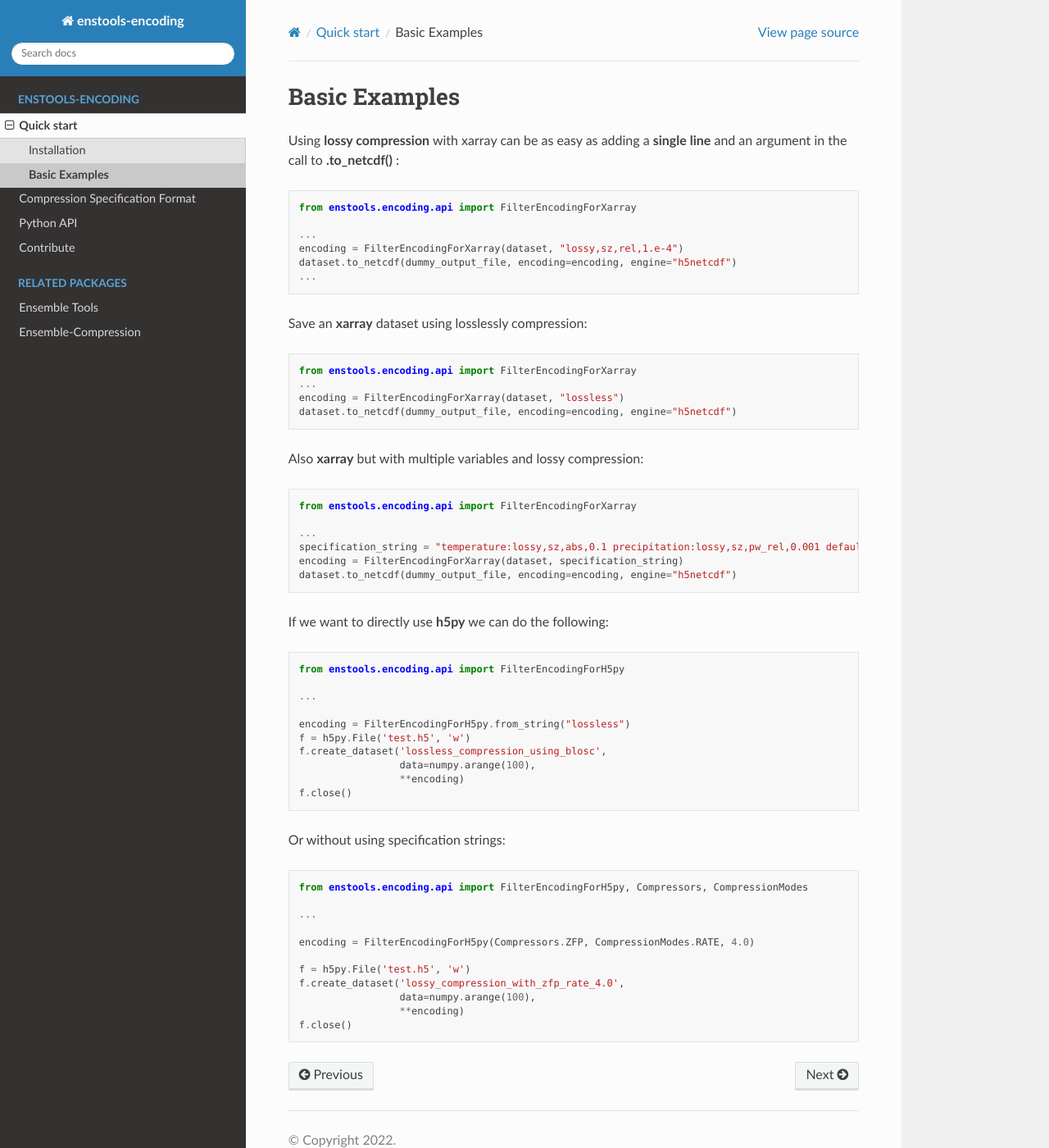
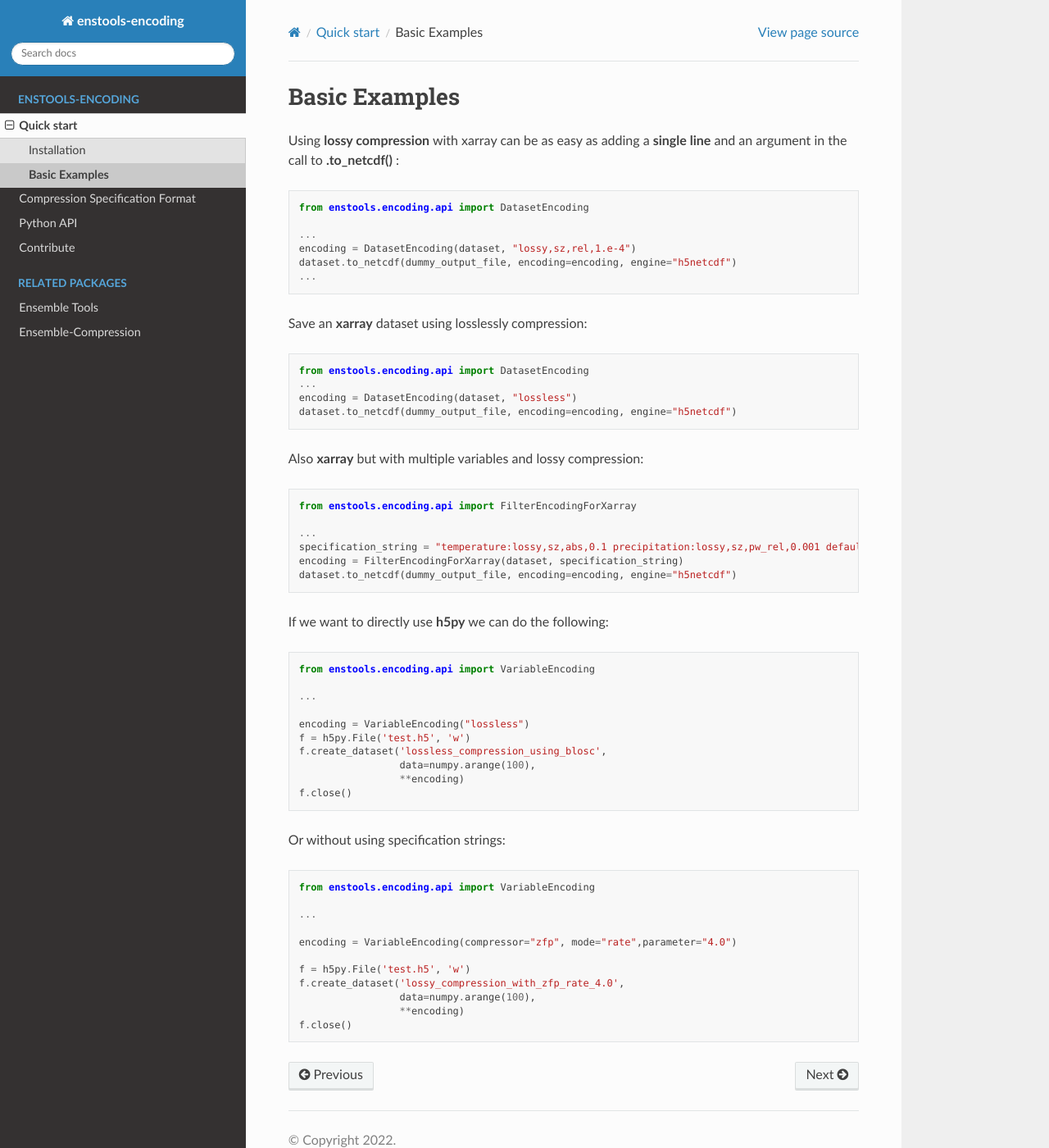
Before and after one commit to wavestoweather/enstools-encoding, a Sphinx documentation site: the page built from docs/source/quick-start/basic_examples.rst, in a window 1280 px wide and 1400 px high. Shown: the whole window at 82% size. Built offline with Sphinx 7.4.7 and the Read the Docs theme 2.0.0, drawn with Linux system fonts in a browser that asks for light colours.

Commit message:
Update documentation.

```diff
--- a/docs/source/api.rst
+++ b/docs/source/api.rst
@@ -7,8 +7,8 @@ Encodings
 .. autosummary::
    :toctree: Classes
 
-        enstools.encoding.api.FilterEncodingForXarray
-        enstools.encoding.api.FilterEncodingForH5py
+        enstools.encoding.api.DatasetEncoding
+        enstools.encoding.api.VariableEncoding
 
 
 Compressors and Compression modes
--- a/docs/source/index.rst
+++ b/docs/source/index.rst
@@ -4,7 +4,7 @@ Welcome to Enstools-Encoding's documentation! |docsbadge|
 
 .. attention::
     This package is a building block of `enstools-compression <https://github.com/wavestoweather/enstools-compression>`_.
-    The recomendation is to directly use **enstools-compression**.
+    The recommendation is to directly use **enstools-compression**.
     The only purpose of splitting the package was to provide a way of using compression filters with **xarray** without adding too much dependencies.
     It might be the main sound reason to use this package separately.
 
--- a/docs/source/quick-start/basic_examples.rst
+++ b/docs/source/quick-start/basic_examples.rst
@@ -5,10 +5,10 @@ Using **lossy compression** with xarray can be as easy as adding a **single line
 
 .. code::
 
-    from enstools.encoding.api import FilterEncodingForXarray
+    from enstools.encoding.api import DatasetEncoding
 
     ...
-    encoding = FilterEncodingForXarray(dataset, "lossy,sz,rel,1.e-4")
+    encoding = DatasetEncoding(dataset, "lossy,sz,rel,1.e-4")
     dataset.to_netcdf(dummy_output_file, encoding=encoding, engine="h5netcdf")
     ...
 
@@ -18,9 +18,9 @@ Save an **xarray** dataset using losslessly compression:
 
 .. code::
 
-    from enstools.encoding.api import FilterEncodingForXarray
+    from enstools.encoding.api import DatasetEncoding
     ...
-    encoding = FilterEncodingForXarray(dataset, "lossless")
+    encoding = DatasetEncoding(dataset, "lossless")
     dataset.to_netcdf(dummy_output_file, encoding=encoding, engine="h5netcdf")
 
 
@@ -40,11 +40,11 @@ If we want to directly use **h5py** we can do the following:
 
 .. code::
 
-    from enstools.encoding.api import FilterEncodingForH5py
+    from enstools.encoding.api import VariableEncoding
 
     ...
 
-    encoding = FilterEncodingForH5py.from_string("lossless")
+    encoding = VariableEncoding("lossless")
     f = h5py.File('test.h5', 'w')
     f.create_dataset('lossless_compression_using_blosc',
                      data=numpy.arange(100),
@@ -56,11 +56,11 @@ Or without using specification strings:
 
 .. code::
 
-    from enstools.encoding.api import FilterEncodingForH5py, Compressors, CompressionModes
+    from enstools.encoding.api import VariableEncoding
 
     ...
 
-    encoding = FilterEncodingForH5py(Compressors.ZFP, CompressionModes.RATE, 4.0)
+    encoding = VariableEncoding(compressor="zfp", mode="rate",parameter="4.0")
 
     f = h5py.File('test.h5', 'w')
     f.create_dataset('lossy_compression_with_zfp_rate_4.0',
```
Also changed, not shown: docs/source/CompressionSpecificationFormat.rst (+15 -11 lines).
